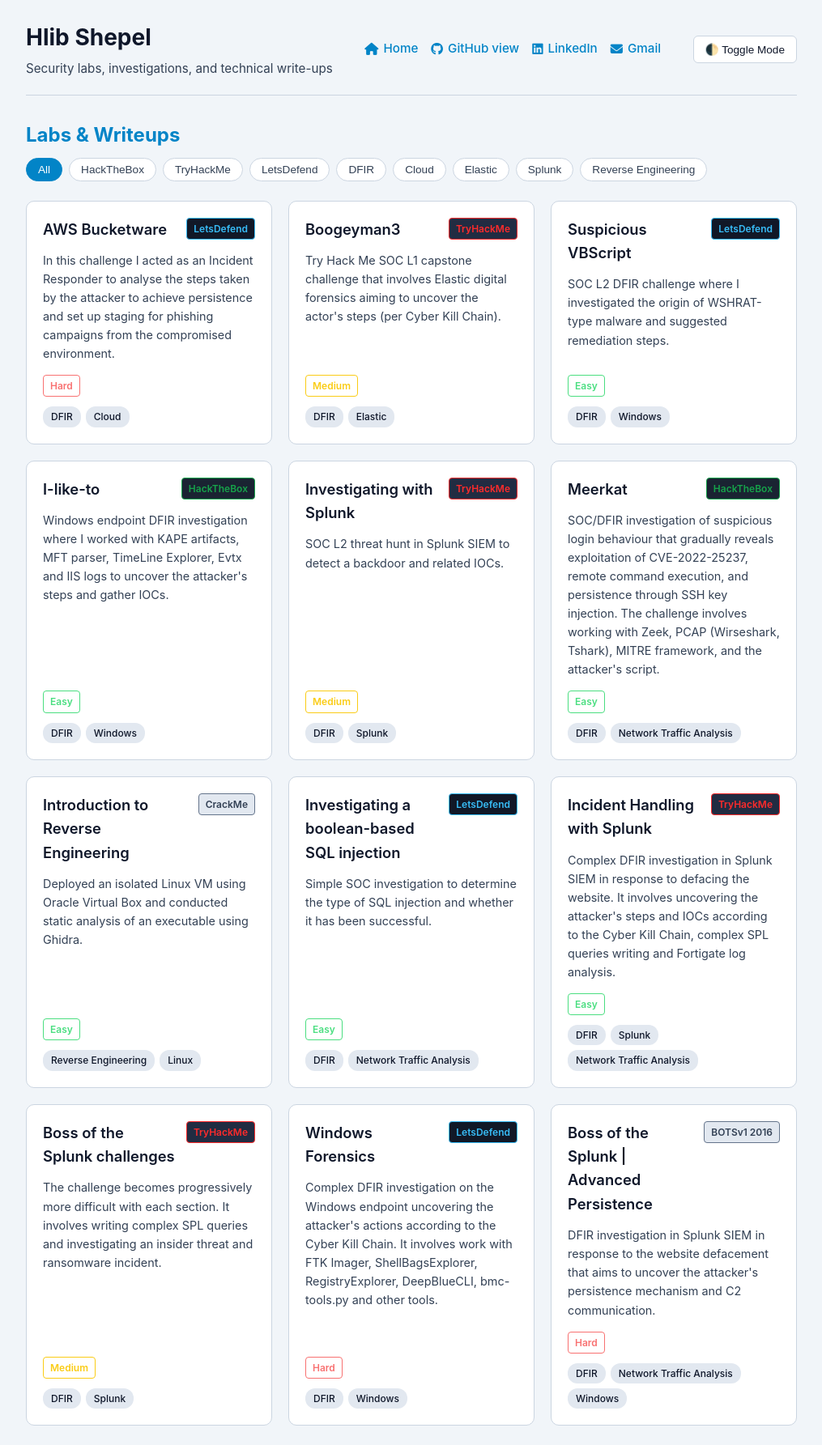
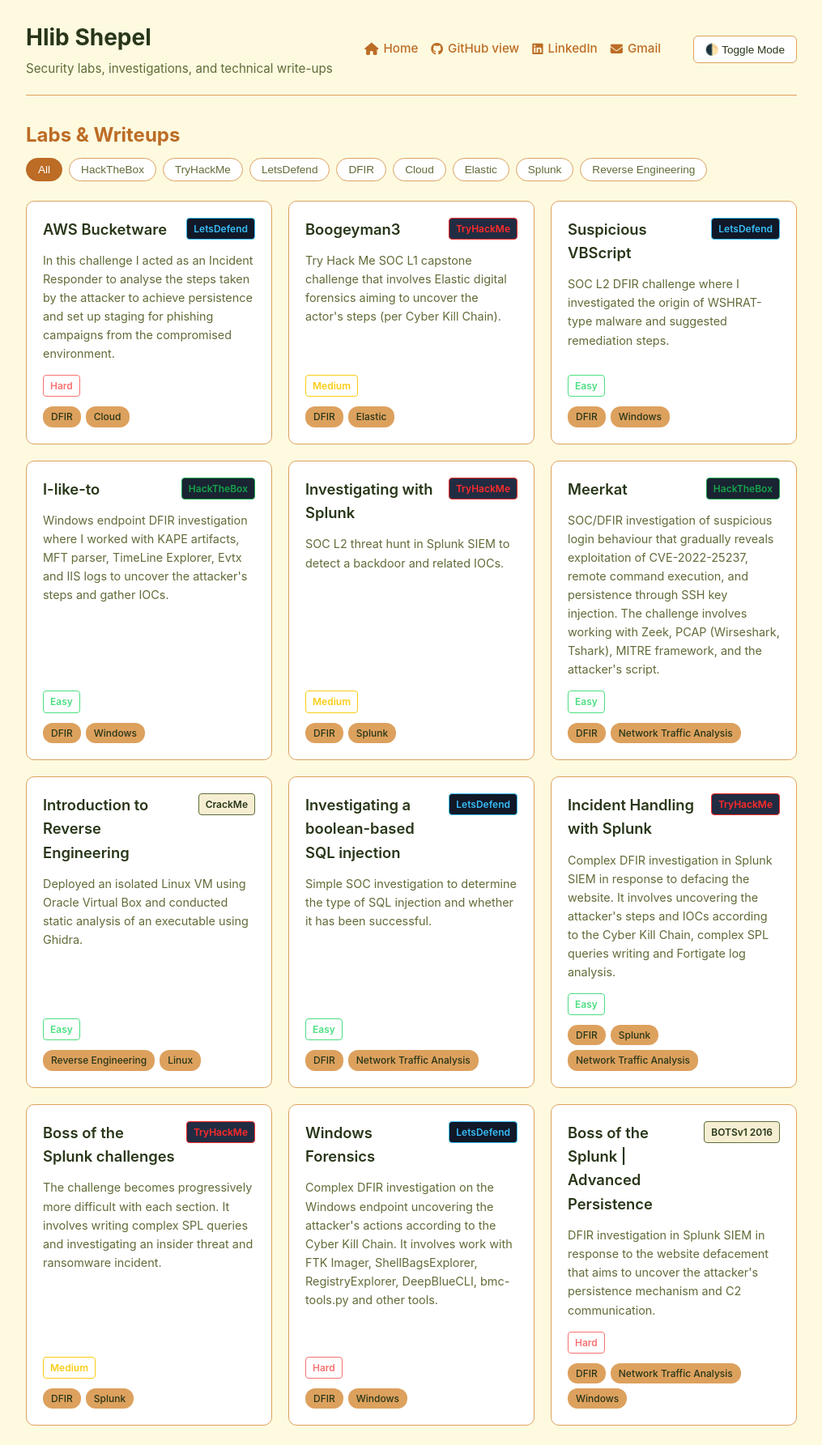
Before and after one commit to Glebius01/Glebius01.github.io, a Jekyll site: the page built from index.html, in a window 1280 px wide. Shown: the whole page at 81% size, without its empty margins (132-1147 px from the left). Built offline with Jekyll 4.4.1, drawn with Linux system fonts in a browser that asks for light colours.

Commit message:
Update CSS variables for dark and light themes

```diff
--- a/assets/css/style.css
+++ b/assets/css/style.css
@@ -1,74 +1,78 @@
 /* 1. COLOR VARIABLES & THEMES */
 :root {
-  --bg-primary: #0f172a;
-  --bg-card: #1e293b;
-  --bg-card-hover: #334155;
-  --text-main: #f8fafc;
-  --text-muted: #94a3b8;
-  --border-color: #334155;
-  --accent: #38bdf8;
-  --tag-bg: #334155;
-  --tag-text: #cbd5e1;
-  /* New dynamic variables */
+  /* DARK THEME (Default) */
+  --bg-primary: #272640; /* Space Indigo */
+  --bg-card: #212f45; /* Deep Space Blue */
+  --bg-card-hover: #1b3a4b; /* Charcoal Blue */
+  --text-main: #f8fafc; /* Kept white for readability */
+  --text-muted: #cbd5e1; /* Kept light gray for readability */
+  --border-color: #312244; /* Midnight Violet */
+  --accent: #006466; /* Stormy Teal */
+  --tag-bg: #4d194d; /* Deep Purple */
+  --tag-text: #f8fafc;
+
   --neutral-badge-text: #ffffff;
   --neutral-badge-border: #ffffff;
-  --code-inline-bg: #334155;
-  --code-inline-text: #f43f5e; /* Classic pink/red code color */
-  --pre-bg: #0b0f19; /* Extra dark for code blocks */
+  --code-inline-bg: #144552; /* Dark Teal */
+  --code-inline-text: #006466; /* Stormy Teal */
+  --pre-bg: #0b525b; /* Dark Teal */
 }
 
 @media (prefers-color-scheme: light) {
   :root {
-    --bg-primary: #f1f5f9;
-    --bg-card: #ffffff;
-    --bg-card-hover: #e2e8f0;
-    --text-main: #0f172a;
-    --text-muted: #334155;
-    --border-color: #cbd5e1;
-    --accent: #0284c7;
-    --tag-bg: #e2e8f0;
-    --tag-text: #0f172a;
-    /* Light mode dynamically updates here */
-    --neutral-badge-text: #334155; /* Dark gray for visibility */
-    --neutral-badge-border: #64748b;
-    --code-inline-bg: #e2e8f0;
-    --code-inline-text: #e11d48;
-    --pre-bg: #f8fafc;
+    /* LIGHT THEME */
+    --bg-primary: #fefae0; /* Cornsilk */
+    --bg-card: #ffffff; /* White for clean contrast */
+    --bg-card-hover: #f5eed3; /* Slightly darkened Cornsilk */
+    --text-main: #283618; /* Black Forest */
+    --text-muted: #606c38; /* Olive Leaf */
+    --border-color: #dda15e; /* Light Caramel */
+    --accent: #bc6c25; /* Copper */
+    --tag-bg: #dda15e; /* Light Caramel */
+    --tag-text: #283618; /* Black Forest */
+
+    --neutral-badge-text: #283618;
+    --neutral-badge-border: #606c38;
+    --code-inline-bg: #dda15e;
+    --code-inline-text: #283618;
+    --pre-bg: #f9f4d7;
   }
 }
 
 body.dark-theme {
-  --bg-primary: #0f172a;
-  --bg-card: #1e293b;
-  --bg-card-hover: #334155;
+  --bg-primary: #272640;
+  --bg-card: #212f45;
+  --bg-card-hover: #1b3a4b;
   --text-main: #f8fafc;
-  --text-muted: #94a3b8;
-  --border-color: #334155;
-  --accent: #38bdf8;
-  --tag-bg: #334155;
-  --tag-text: #cbd5e1;
+  --text-muted: #cbd5e1;
+  --border-color: #312244;
+  --accent: #006466;
+  --tag-bg: #4d194d;
+  --tag-text: #f8fafc;
+
   --neutral-badge-text: #ffffff;
   --neutral-badge-border: #ffffff;
-  --code-inline-bg: #334155;
-  --code-inline-text: #f43f5e;
-  --pre-bg: #0b0f19;
+  --code-inline-bg: #144552;
+  --code-inline-text: #7cc7ff; /* Lightened for readability against teal */
+  --pre-bg: #1b3a4b;
 }
 
 body.light-theme {
-  --bg-primary: #f1f5f9;
+  --bg-primary: #fefae0;
   --bg-card: #ffffff;
-  --bg-card-hover: #e2e8f0;
-  --text-main: #0f172a;
-  --text-muted: #334155;
-  --border-color: #cbd5e1;
-  --accent: #0284c7;
-  --tag-bg: #e2e8f0;
-  --tag-text: #0f172a;
-  --neutral-badge-text: #334155;
-  --neutral-badge-border: #64748b;
-  --code-inline-bg: #e2e8f0;
-  --code-inline-text: #e11d48;
-  --pre-bg: #f8fafc;
+  --bg-card-hover: #f5eed3;
+  --text-main: #283618;
+  --text-muted: #606c38;
+  --border-color: #dda15e;
+  --accent: #bc6c25;
+  --tag-bg: #dda15e;
+  --tag-text: #283618;
+
+  --neutral-badge-text: #283618;
+  --neutral-badge-border: #606c38;
+  --code-inline-bg: #dda15e;
+  --code-inline-text: #283618;
+  --pre-bg: #f9f4d7;
 }
 
 /* 2. BASE STYLES */
```
